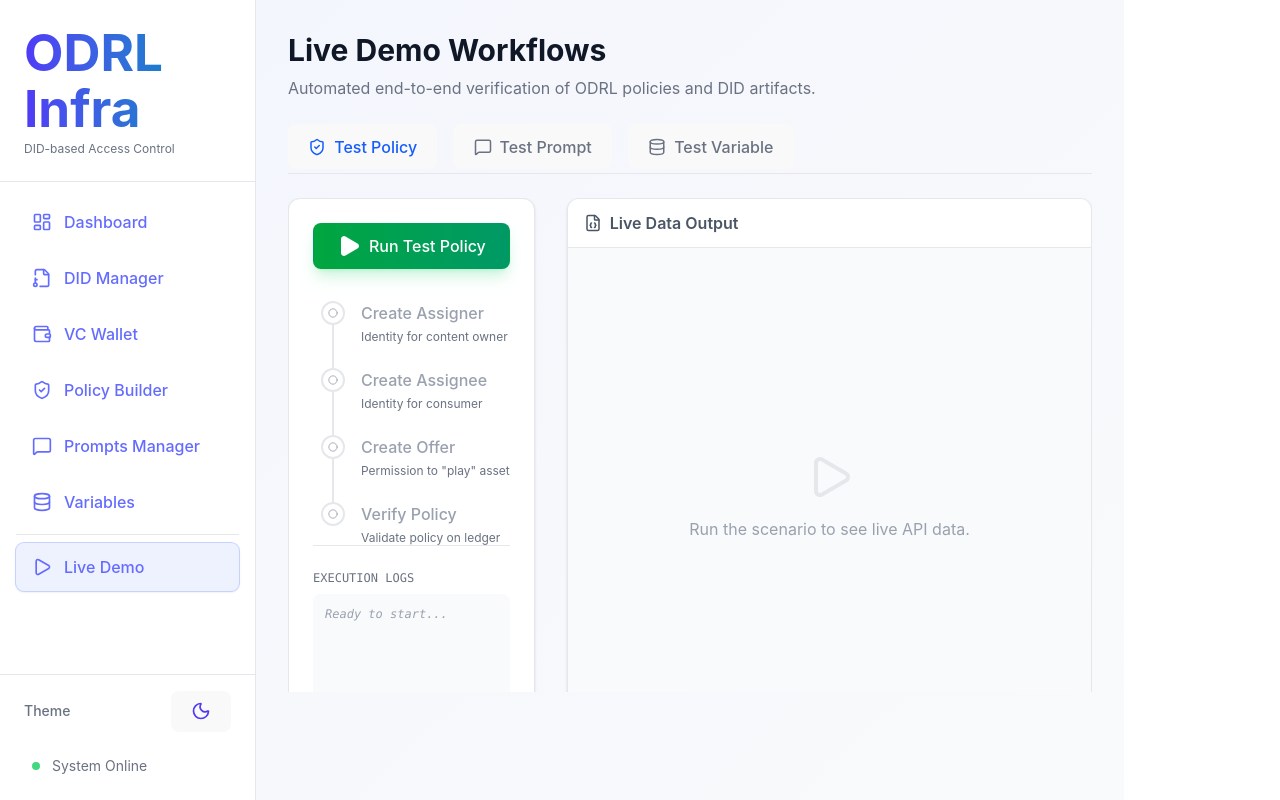
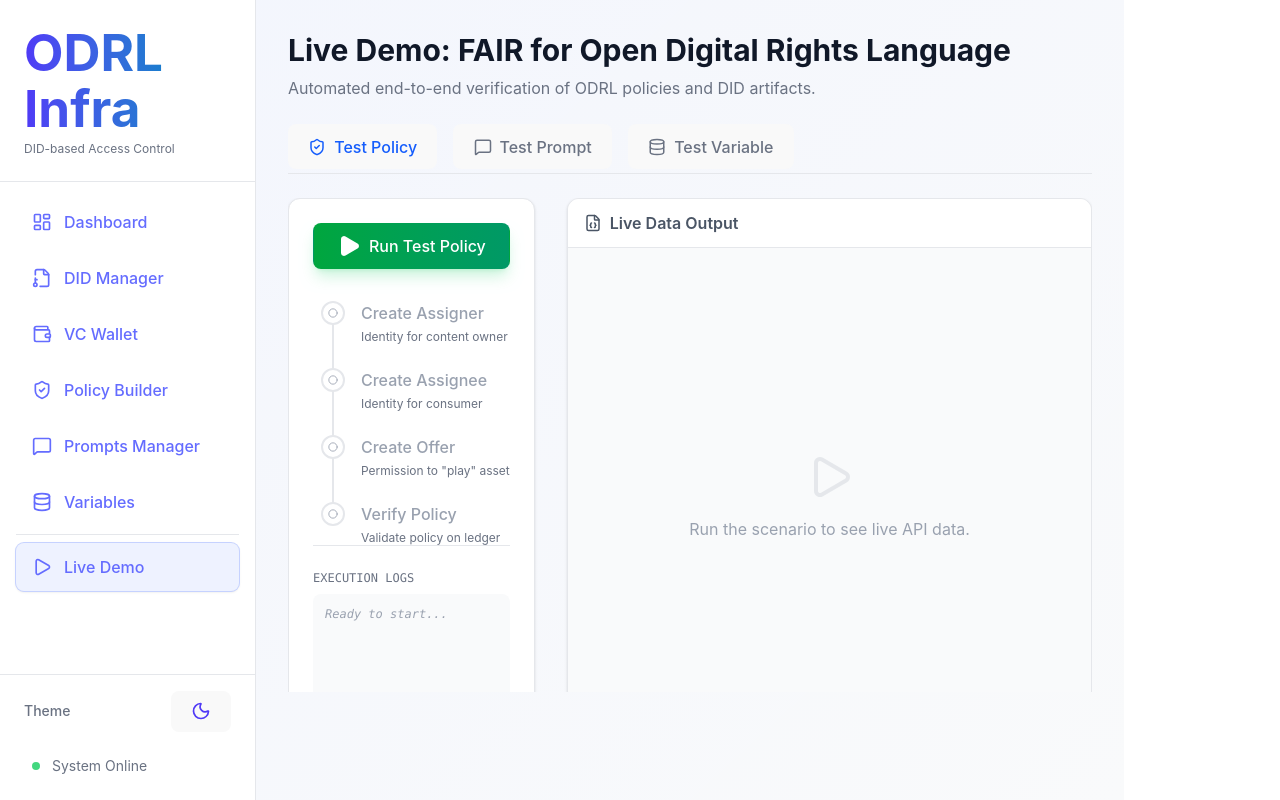
Before and after one commit to 4tikhonov/odrl-infra, a React app in the folder frontend/: page /demo in a window 1280 px wide. Built offline with nearby package versions, Linux system fonts and the light colour scheme; the HTML template or start-up script is replaced by a standard one.

Commit message:
Small corrections

```diff
--- a/frontend/src/pages/Demo.jsx
+++ b/frontend/src/pages/Demo.jsx
@@ -195,7 +195,7 @@ export default function Demo() {
     return (
         <div className="max-w-6xl mx-auto h-[calc(100vh-140px)] flex flex-col">
             <div className="mb-6">
-                <h2 className="text-3xl font-bold mb-2 text-gray-900 dark:text-white">Live Demo Workflows</h2>
+                <h2 className="text-3xl font-bold mb-2 text-gray-900 dark:text-white">Live Demo: FAIR for Open Digital Rights Language</h2>
                 <p className="text-gray-500 dark:text-gray-400">Automated end-to-end verification of ODRL policies and DID artifacts.</p>
             </div>
 
```
